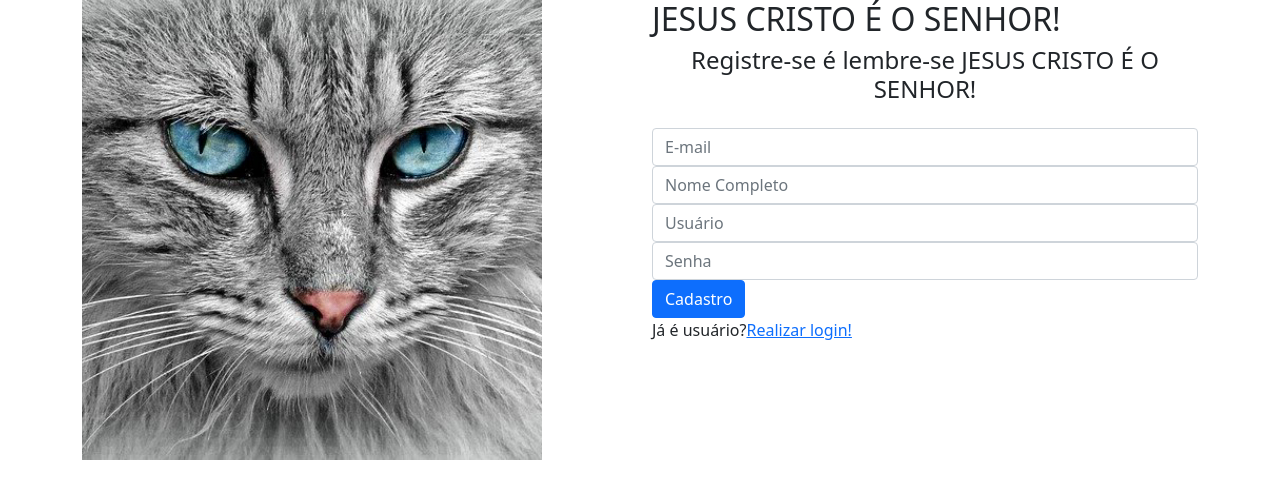
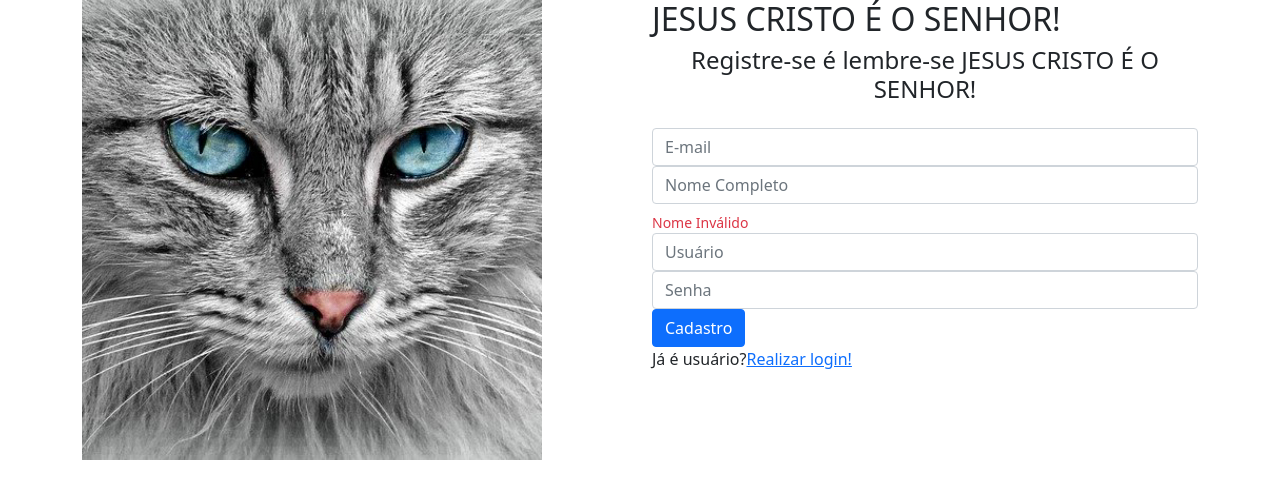
Before and after one commit to O-orion/gatitobook, an Angular app: page /novousuario in a window 1280 px wide. Shown: the top 498 px of the page. Built offline with nearby package versions, Linux system fonts and the light colour scheme.

Commit message:
Validação do form de cadastro -- JESUS CRISTO É O SENHOR!

```diff
--- a/src/app/home/novo-usuario/novo-usuario.component.html
+++ b/src/app/home/novo-usuario/novo-usuario.component.html
@@ -3,10 +3,28 @@
 
   <div class="form-group">
     <input type="text" placeholder="E-mail" class="form-control" formControlName="email"/>
+   <!-- -->
+     <app-mensagem
+      *ngIf="novoUsuarioForm.get('email')?.errors?.required &&
+      novoUsuarioForm.get('email')?.touched "
+      mensagem="Email obrigatório!"
+    >
+    </app-mensagem>
+    <app-mensagem
+      mensagem="Email Inválido!"
+      *ngIf="novoUsuarioForm.get('email')?.errors?.email"
+    >
+
+    </app-mensagem>
   </div>
 
   <div class="form-group">
     <input type="text" placeholder="Nome Completo" class="form-control" formControlName="fullName" >
+    <app-mensagem
+     *ngIf="novoUsuarioForm.get('fullName')?.errors?.required"
+     mensagem="Nome Inválido"
+    >
+    </app-mensagem>
   </div>
 
   <div class="form-group">
--- a/src/app/home/novo-usuario/novo-usuario.component.ts
+++ b/src/app/home/novo-usuario/novo-usuario.component.ts
@@ -1,6 +1,6 @@
 import { NovoUsuarioService } from './novo-usuario.service';
 import { Component, OnInit } from '@angular/core';
-import { FormBuilder, FormGroup } from '@angular/forms';
+import { FormBuilder, FormGroup, Validators } from '@angular/forms';
 import { ThrowStmt } from '@angular/compiler';
 import { NovoUsuario } from './novo-usuario';
 
@@ -21,8 +21,9 @@ export class NovoUsuarioComponent implements OnInit {
     //indicado para cria os form
     this.novoUsuarioForm = this.formBuilder.group({
       //descrição dos elementos dos form
-      email: [''],
-      fullName:[''],
+      //required -> obrigatorio, email -> validação de email
+      email: ['',[Validators.required, Validators.email]],
+      fullName:['',[Validators.required, Validators.minLength(4)]],
       userName: [''],
       password: ['']
     })
```
